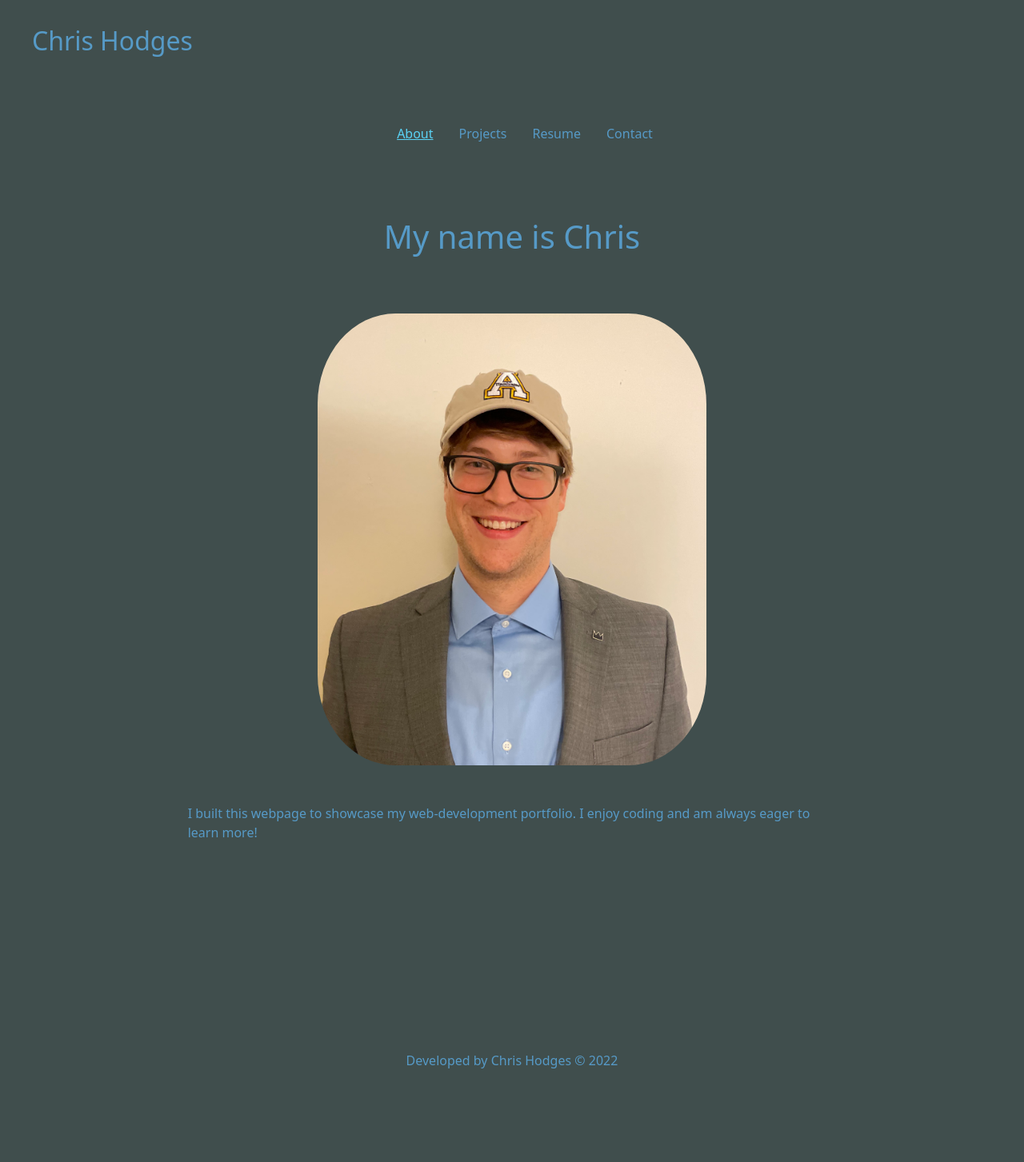
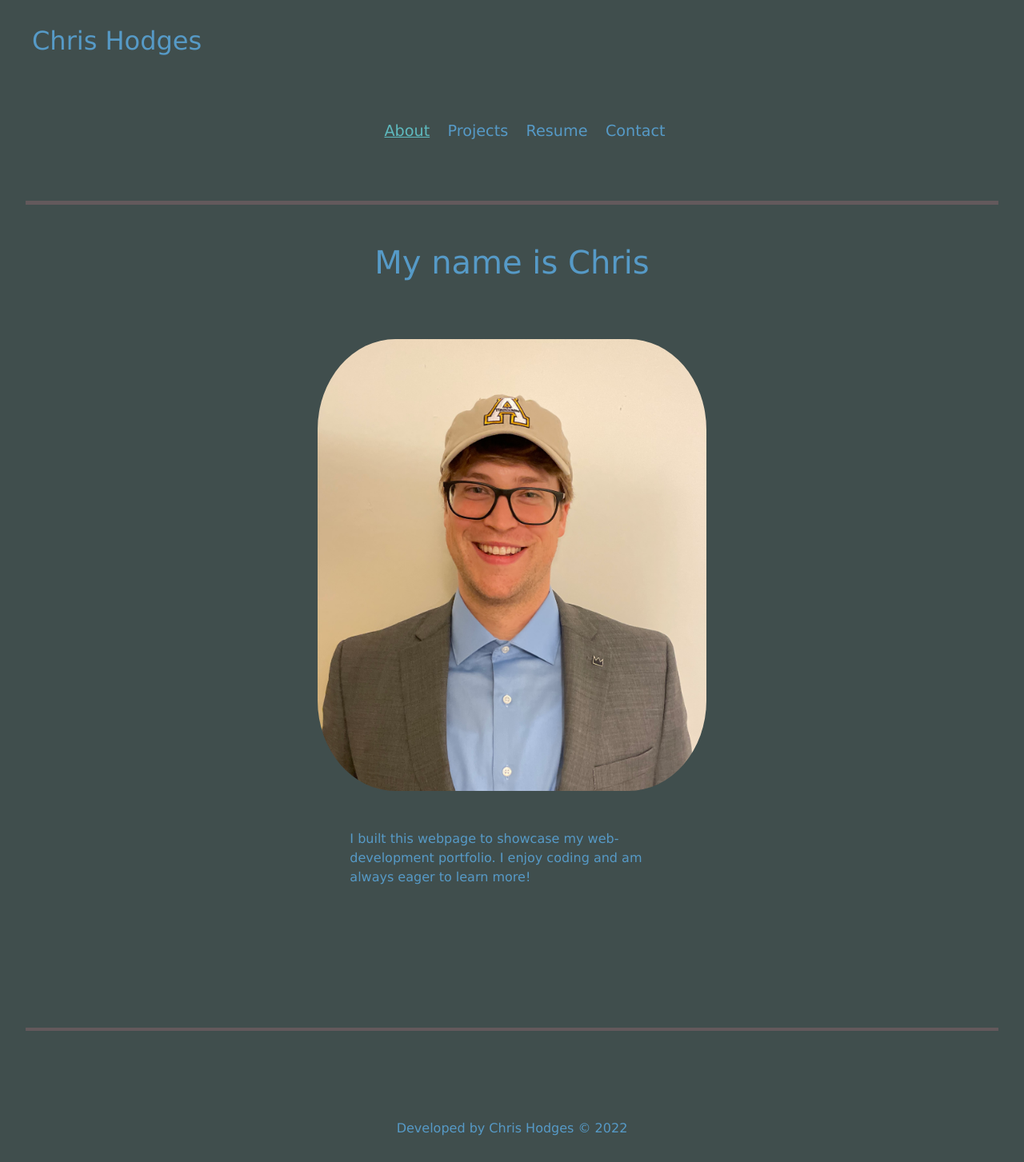
Before and after one commit to chrisdhodges12/react-portfolio, a React (Create React App) app: page / in a window 1280 px wide. Shown: the whole page at 80% size. Before the commit the page ends 1368 px from the top, so only its background shows below. Built offline with nearby package versions, Linux system fonts and the light colour scheme; some icons are missing.

Commit message:
small style changes

```diff
--- a/src/components/About/index.js
+++ b/src/components/About/index.js
@@ -14,7 +14,7 @@ function About () {
                         alt="Chris Hodges"
                     ></img>
                 </div>
-                <p className="col-8">
+                <p className="col-4">
                     I built this webpage to showcase my web-development portfolio.
                     I enjoy coding and am always eager to learn more!
                 </p>
--- a/src/components/Contact/index.js
+++ b/src/components/Contact/index.js
@@ -36,27 +36,18 @@ function Contact() {
 
 
   return (
-    <section className="">
+    <section className="container">
       <h1 className="d-flex justify-content-center">Contact me</h1>
-      <div>
-        <p className="">Fill out the form below or send me an email at {" "}
+      <div className="d-flex justify-content-center m-3">
+        <p className="m-3">Fill out the form below or send me an email at {" "}
           <a
               className="contact-link"
               href="mailto: chrisdhodges12@gmail.com" target='_blank' rel="noreferrer" >
              chrisdhodges12@gmail.com {" "}
           </a>
         </p>
-        <p className="">
-          You can also find me on GitHub at {" "}
-          <a
-              className="contact-link"
-              href="https://github.com/chrisdhodges12"
-              target="_blank" rel="noreferrer">
-              github.com/chrisdhodges12
-          </a> {" "}
-        </p>
       </div>
-      <form className="card col-md-6 col-sm-8 d-flex " onSubmit={handleSubmit}>
+      <form className="card m-auto col-md-6 col-sm-9 d-flex " onSubmit={handleSubmit}>
         <div className="card-body d-flex justify-content-end">
           <label className="m-auto" htmlFor="name">Name:</label>
           <br></br>
@@ -79,6 +70,17 @@ function Contact() {
         )}
         <button className=" card-body submit-btn" type="submit">Submit</button>
       </form>
+      <div className="d-flex justify-content-center m-3">
+        <p className="m-5">
+            You can also find me on GitHub at {" "}
+            <a
+                className="contact-link"
+                href="https://github.com/chrisdhodges12"
+                target="_blank" rel="noreferrer">
+                chrisdhodges12
+            </a>
+          </p>
+      </div>
     </section>
   );
 }
--- a/src/index.css
+++ b/src/index.css
@@ -1,9 +1,9 @@
 :root {
-  --primary-color: #404E4D;
-  --secondary-color: #63595C;
+  --primary-color: #404e4d;
+  --secondary-color: #63595c;
   --tertiary-color: #646881;
   --quarternary-color: #569ac7;
-  --quintinary-color: #5AD2F4;
+  --quintinary-color: #5ebabf;
 }
 
 /*browser styling*/
@@ -12,35 +12,37 @@
   padding: 0rem;
   background-color: var(--primary-color);
   color: var(--quarternary-color);
+  font-family: 'Lucida Sans', 'Lucida Sans Regular', 'Lucida Grande', 'Lucida Sans Unicode', Geneva, Verdana, sans-serif;
 }
 
 .main-page {
   margin: 2rem;
 }
 
-
 footer {
   margin-top: 20vh;
+  border-top: var(--secondary-color) 4px solid;
+
 }
-
 
 .header-name {
   margin: 0.5rem;
-
 }
 
+nav {
+  border-bottom: var(--secondary-color) 5px solid;
+  margin-bottom: 2rem;
+}
 .nav-links {
-
   display: inline-block;
-  margin: 1rem;
+  margin: .7rem;
+  font-size: 1.2rem;
 }
 
 .nav-list {
   display: inline-block;
   justify-content: space-evenly;
-  margin: 5% 0
-
-
+  margin: 5% 0;
 }
 
 .nav-link-active {
@@ -48,26 +50,27 @@ footer {
 }
 
 .nav-link-active:hover {
-  color: var(--quintinary-color)
-
+  color: var(--quintinary-color);
 }
 
 .about {
   display: flex;
   flex-wrap: wrap;
   justify-content: center;
-
 }
 .avatar {
- border-radius: 20%;
- max-width: 40%;
- height: auto;
- margin-bottom: 3rem;
-
+  border-radius: 20%;
+  max-width: 40%;
+  height: auto;
+  margin-bottom: 3rem;
 }
 
 .contact-link {
   color: var(--quintinary-color);
+}
+
+.contact-link:hover {
+  color: var(--quarternary-color)
 }
 
 .submit-btn {
@@ -76,25 +79,26 @@ footer {
 }
 
 .submit-btn:hover {
-  background-color: #63595C;
+  background-color: #63595c;
 }
 
 .project-card {
   background-color: var(--quartinary-color);
-display: flex;
-
+  display: flex;
 }
 
 .project-body {
   background-color: var(--tertiary-color);
 }
 
-.project-title, .project-text, .project-github, .project-deployed {
+.project-title,
+.project-text,
+.project-github,
+.project-deployed {
   display: flex;
   text-align: center;
   justify-content: center;
 }
-
 
 .project-image {
   display: flex;
@@ -105,11 +109,12 @@ display: flex;
 }
 
 .project-link {
-  color: var(--quintinary-color)
+  color: var(--quintinary-color);
 }
 
 .resume-link {
-  color: var(--quintinary-color)
+  color: var(--quintinary-color);
+  font-size: 2rem;
 }
 
 .resume-link:hover {
```
